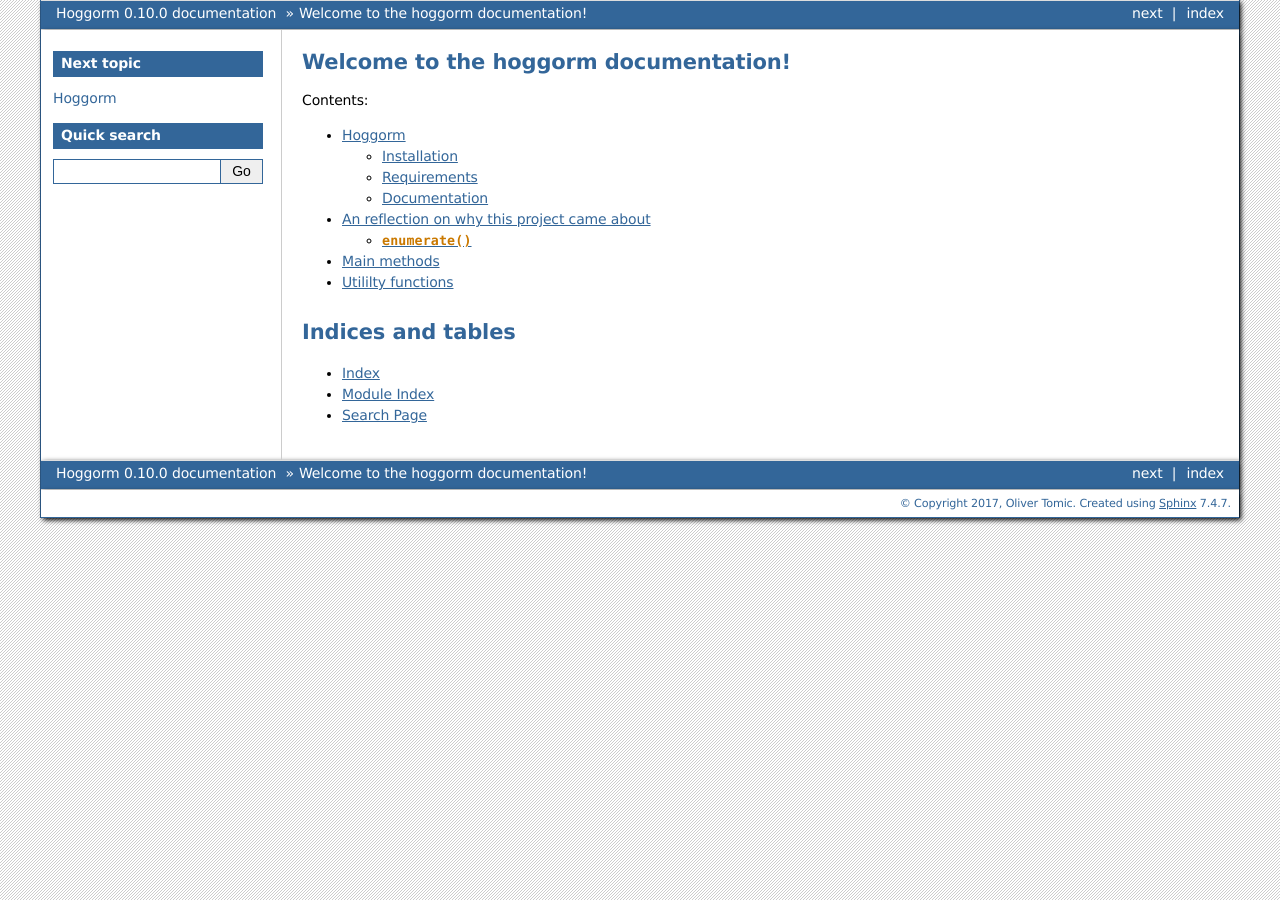
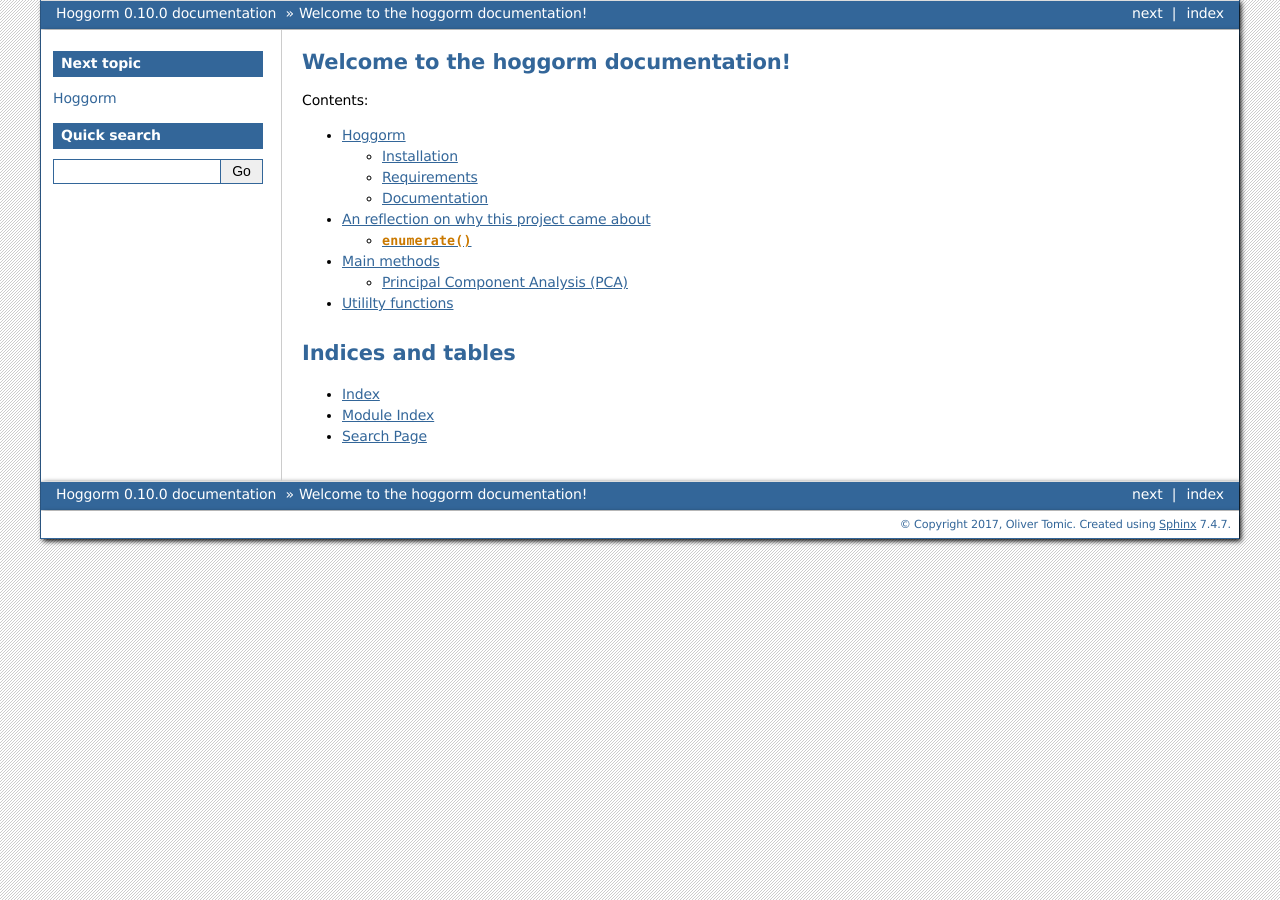
Before and after one commit to olivertomic/hoggorm, a Sphinx documentation site: the page built from docs/index.rst, in a window 1280 px wide. Built offline with Sphinx 7.4.7, drawn with Linux system fonts in a browser that asks for light colours.

Commit message:
Update main-methods.rst

```diff
--- a/docs/main-methods.rst
+++ b/docs/main-methods.rst
@@ -2,7 +2,8 @@
 Main methods
 ==================
 
-## Principal Component Analysis (PCA)
+Principal Component Analysis (PCA)
+----------------------------------
 
 .. automodule:: hoggorm.pca
    :members:
```
